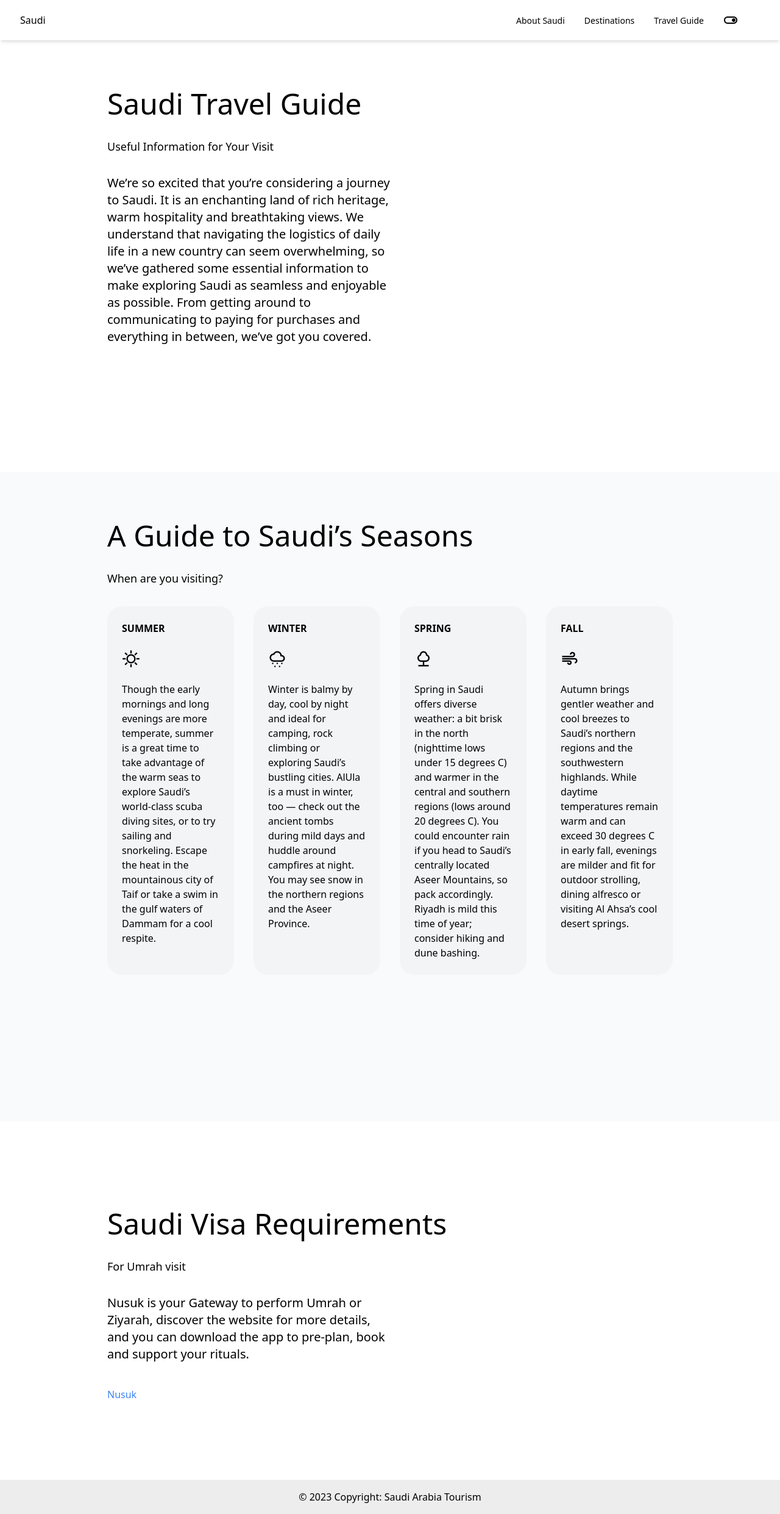
After one commit to T-Python-June-24/UNIT-2-PROJECT, a Django app: page /guide/ in a window 1280 px wide. The commit adds this page. Shown: the whole page at 61% size. Run offline with Django 5.2, Linux system fonts and the light colour scheme; some libraries are stand-ins or nearby versions.

Commit message:
added travel guide and destinations pagees

```diff
--- a/SaudiTourism/main/templates/main/base.html
+++ b/SaudiTourism/main/templates/main/base.html
@@ -24,7 +24,7 @@
       <nav
         class="sticky top-0 z-10 block w-full max-w-full px-4 py-2 text-black bg-white border rounded-none shadow-md h-max dark:bg-gray-600 dark:border-0 dark:text-white border-white/80 bg-opacity-80 backdrop-blur-2xl backdrop-saturate-200 lg:px-8 lg:py-4">
         <div class="flex items-center justify-between text-blue-gray-900">
-          <a href="/" class="mr-4 block cursor-pointer dark:text-white text-black"> Visit Saudi </a>
+          <a href="/" class="mr-4 block cursor-pointer dark:text-white text-black"> Saudi </a>
           <div class="flex items-center gap-4">
             <div class="hidden mr-4 lg:block">
               <ul class="flex flex-col gap-2 mt-2 mb-4 lg:mb-0 lg:mt-0 lg:flex-row lg:items-center lg:gap-6">
@@ -34,13 +34,13 @@
                   </a>
                 </li>
                 <li class="block p-1 font-sans text-sm antialiased font-normal leading-normal text-blue-gray-900">
-                  <a href="#" class="flex items-center">
-                    Blocks
+                  <a href="{% url 'main:destination_view' %}" class="flex items-center">
+                    Destinations
                   </a>
                 </li>
                 <li class="block p-1 font-sans text-sm antialiased font-normal leading-normal text-blue-gray-900">
-                  <a href="#" class="flex items-center">
-                    Docs
+                  <a href="{% url 'main:guide_view' %}" class="flex items-center">
+                    Travel Guide
                   </a>
                 </li>
                 <li class="block p-1 font-sans text-sm antialiased font-normal leading-normal text-blue-gray-900">
--- a/SaudiTourism/main/templates/main/city_detail.html
+++ b/SaudiTourism/main/templates/main/city_detail.html
@@ -17,7 +17,7 @@ Home page
         <img class="object-cover object-center w-full h-40 max-w-full rounded-lg "
           src="{% static attraction.image %}"
           alt="{{ attraction.name }}" />
-          <h1 class="text-lg text-gray-600 pl-2">{{ attraction.name }}</h1>
+          <h1 class="text-lg text-gray-600 dark:text-gray-200 pl-2">{{ attraction.name }}</h1>
           <a href="" class="text-blue-500 text-thin text-sm pl-2 ">Visit
             <span class="material-symbols-outlined text-sm">
             open_in_new
--- /dev/null
+++ b/SaudiTourism/main/templates/main/guide.html
@@ -0,0 +1,46 @@
+{% extends 'main/base.html' %}
+{% block title %}
+Travel Guide page
+{% endblock %}
+{% load static %}
+{% block content %}
+<main>
+  <div class="flex flex-col mx-44 mb-32">
+    <h1 class="mt-20 mb-8 text-5xl">Saudi Travel Guide</h1>
+    <h3 class="mb-8 text-lg">Useful Information for Your Visit</h3>
+    <p class="w-1/2 text-xl font-thin mb-20">We’re so excited that you’re considering a journey to Saudi. It is an enchanting land of rich heritage, warm hospitality and breathtaking views. We understand that navigating the logistics of daily life in a new country can seem overwhelming, so we’ve gathered some essential information to make exploring Saudi as seamless and enjoyable as possible. From getting around to communicating to paying for purchases and everything in between, we’ve got you covered.</p>
+  </div>
+  <div class="flex flex-col px-44 mb-16 bg-gray-50 dark:bg-zinc-700">
+    <h1 class="mt-20 mb-8 text-5xl">A Guide to Saudi’s Seasons</h1>
+    <h3 class="mb-8 text-lg">When are you visiting?</h3>
+    <div class="flex flex-row dark:text-gray-800 gap-8 pb-60">
+      <div class="flex flex-col gap-5 bg-gray-100 w-1/2 p-6 border-0 rounded-3xl">
+        <h1 class="font-bold">SUMMER</h1>
+        <span class="material-symbols-outlined text-3xl">sunny</span>
+        <p>Though the early mornings and long evenings are more temperate, summer is a great time to take advantage of the warm seas to explore Saudi’s world-class scuba diving sites, or to try sailing and snorkeling. Escape the heat in the mountainous city of Taif or take a swim in the gulf waters of Dammam for a cool respite.</p>
+      </div>
+      <div class="flex flex-col gap-5 bg-gray-100 w-1/2 p-6 border-0 rounded-3xl">
+        <h1 class="font-bold">WINTER</h1>
+        <span class="material-symbols-outlined text-3xl">cloudy_snowing</span>
+        <p>Winter is balmy by day, cool by night and ideal for camping, rock climbing or exploring Saudi’s bustling cities. AlUla is a must in winter, too — check out the ancient tombs during mild days and huddle around campfires at night. You may see snow in the northern regions and the Aseer Province.</p>
+      </div>
+      <div class="flex flex-col gap-5 bg-gray-100 w-1/2 p-6 border-0 rounded-3xl">
+        <h1 class="font-bold">SPRING</h1>
+        <span class="material-symbols-outlined text-3xl">nature</span>
+        <p>Spring in Saudi offers diverse weather: a bit brisk in the north (nighttime lows under 15 degrees C) and warmer in the central and southern regions (lows around 20 degrees C). You could encounter rain if you head to Saudi’s centrally located Aseer Mountains, so pack accordingly. Riyadh is mild this time of year; consider hiking and dune bashing.</p>
+      </div>
+      <div class="flex flex-col gap-5 bg-gray-100 w-1/2 p-6 border-0 rounded-3xl">
+        <h1 class="font-bold">FALL</h1>
+        <span class="material-symbols-outlined text-3xl">air</span>
+        <p>Autumn brings gentler weather and cool breezes to Saudi’s northern regions and the southwestern highlands. While daytime temperatures remain warm and can exceed 30 degrees C in early fall, evenings are milder and fit for outdoor strolling, dining alfresco or visiting Al Ahsa’s cool desert springs.</p>
+      </div>
+    </div>
+  </div>
+  <div class="flex flex-col mx-44 mb-32">
+    <h1 class="mt-20 mb-8 text-5xl">Saudi Visa Requirements</h1>
+    <h3 class="mb-8 text-lg">For Umrah visit</h3>
+    <p class="w-1/2 text-xl font-thin mb-10">Nusuk is your Gateway to perform Umrah or Ziyarah, discover the website for more details, and you can download the app to pre-plan, book and support your rituals.</p>
+    <a href="https://www.nusuk.sa/ar" class="text-blue-500 hover:text-blue-950">Nusuk</a>
+  </div>
+</main>
+{% endblock %}
--- a/SaudiTourism/main/urls.py
+++ b/SaudiTourism/main/urls.py
@@ -6,6 +6,7 @@ app_name = "main"
 urlpatterns = [
   path("", views.home_view, name="home_view"),
   path('city/<str:city_name>/', views.city_view, name="city_view"),
-  path('history/', views.history_view, name="history_view"),
+  path('destinations/', views.destination_view, name="destination_view"),
   path('events/', views.about_view, name="about_view"),
+  path('guide/', views.guide_view, name="guide_view"),
 ]
--- a/SaudiTourism/main/views.py
+++ b/SaudiTourism/main/views.py
@@ -34,11 +34,14 @@ def home_view(request: HttpRequest):
   }
   return render(request, "main/index.html", context)
 
-def history_view(request: HttpRequest):
-   return render(request, "main/history.html")
+def destination_view(request: HttpRequest):
+   return render(request, "main/destination.html")
 
 def about_view(request: HttpRequest):
    return render(request, "main/about.html")
+
+def guide_view(request: HttpRequest):
+   return render(request, "main/guide.html")
 
 def city_view(request: HttpRequest, city_name: str):
     city_data = {
```
Also changed, not shown: SaudiTourism/main/templates/main/destination.html (+47 -4 lines).
